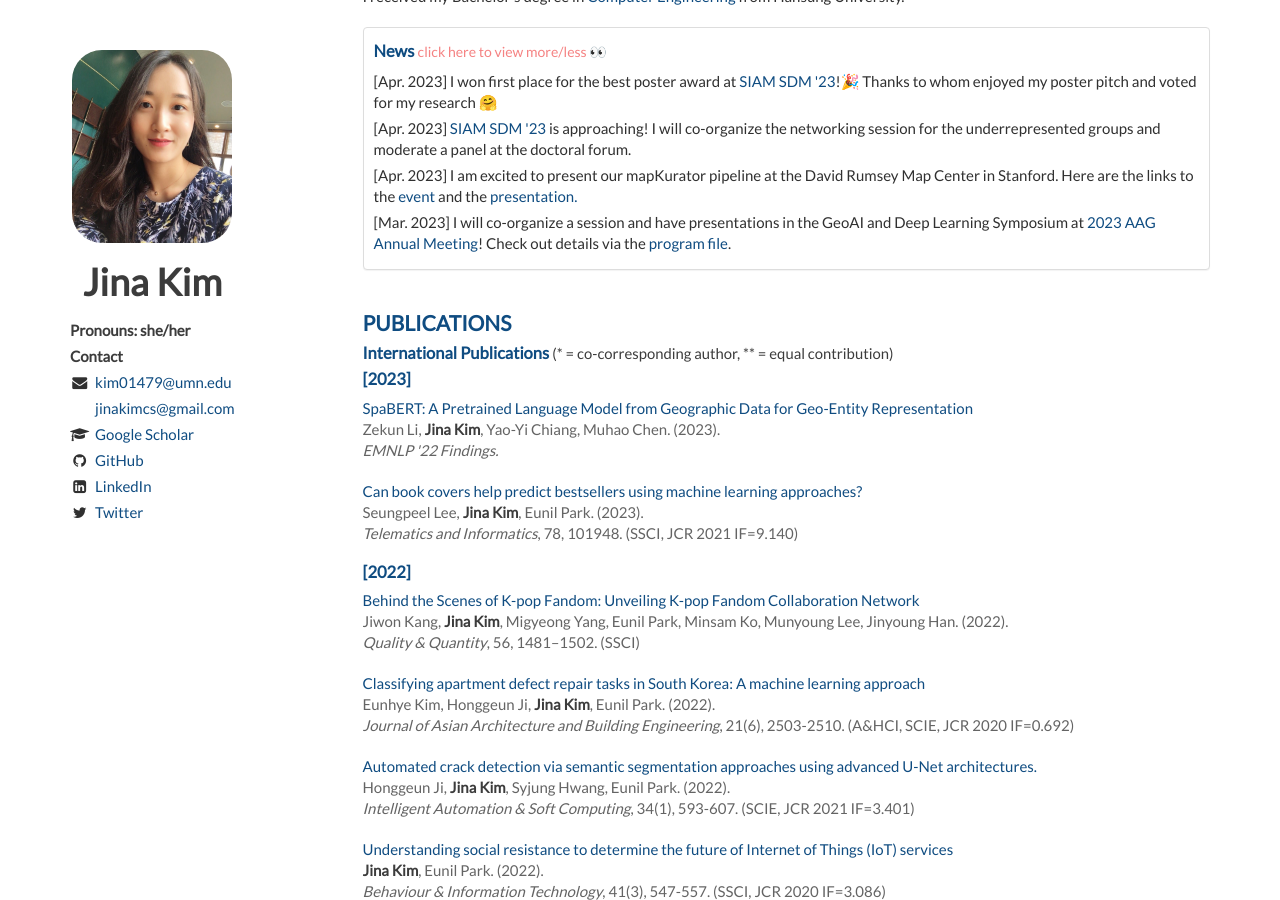
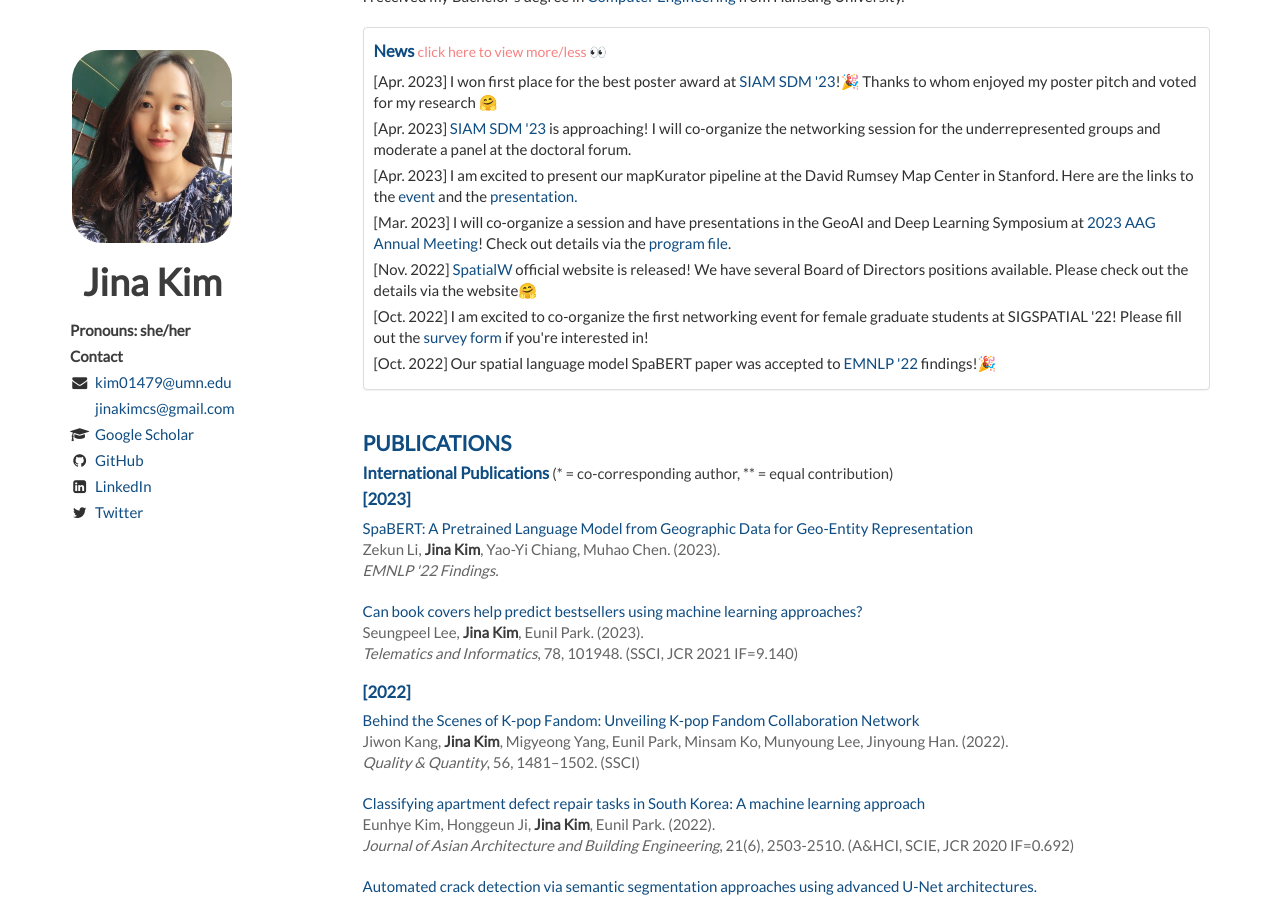
Before and after one commit to Jina-Kim/Jina-Kim.github.io, a Jekyll site: the page built from index.html, in a window 1280 px wide and 900 px high, scrolled down 352 px. Built offline with Jekyll 4.4.1, drawn with Linux system fonts in a browser that asks for light colours; nearby versions of some CDN libraries; the list of posts is cut into pages by our own code; some of the changed lines change nothing that is shown.

Commit message:
Update about.html

```diff
--- a/_includes/about.html
+++ b/_includes/about.html
@@ -24,10 +24,10 @@
             <li>[Apr. 2023] <a href="https://www.siam.org/conferences/cm/conference/sdm23">SIAM SDM '23</a> is approaching! I will co-organize the networking session for the underrepresented groups and moderate a panel at the doctoral forum.</li>
             <li>[Apr. 2023] I am excited to present our mapKurator pipeline at the David Rumsey Map Center in Stanford. Here are the links to the <a href="https://cesta.stanford.edu/events/machine-reading-maps-summit">event</a> and the <a href="https://youtu.be/yStLzf-mrtY">presentation.</a></li>
             <li>[Mar. 2023] I will co-organize a session and have presentations in the GeoAI and Deep Learning Symposium at <a href="https://www.aag.org/events/aag2023/">2023 AAG Annual Meeting</a>! Check out details via the <a href="https://www.aag.org/wp-content/uploads/2023/03/AAG-2023-PDF-program.pdf">program file</a>.</li>
-            <div class="collapse" id="collapseList" aria-expanded="false" style="height: 0px;">
-                <li>[Nov. 2022] <a href="http://spatialwomen.github.io/">SpatialW</a> official website is released! We have several Board of Directors positions available. Please check out the details via the website🤗</li>
-                <li>[Oct. 2022] I am excited to co-organize the first networking event for female graduate students at SIGSPATIAL '22! Please fill out the <a href="https://forms.gle/JicrFUYeUtaH7i3XA">survey form</a> if you're interested in!
-                <li>[Oct. 2022] Our spatial language model SpaBERT paper was accepted to <a href="https://2022.emnlp.org/">EMNLP '22</a> findings!🎉</li>
+            <li>[Nov. 2022] <a href="http://spatialwomen.github.io/">SpatialW</a> official website is released! We have several Board of Directors positions available. Please check out the details via the website🤗</li>
+            <li>[Oct. 2022] I am excited to co-organize the first networking event for female graduate students at SIGSPATIAL '22! Please fill out the <a href="https://forms.gle/JicrFUYeUtaH7i3XA">survey form</a> if you're interested in!
+            <li>[Oct. 2022] Our spatial language model SpaBERT paper was accepted to <a href="https://2022.emnlp.org/">EMNLP '22</a> findings!🎉</li>
+             <div class="collapse" id="collapseList" aria-expanded="false" style="height: 0px;">
                 <li>[Oct. 2022] I won the travel grant from <a href="https://sigspatial2022.sigspatial.org/">SIGSPATIAL '22</a>. I look forward to meeting you all in-person in Seattle in November!</li>
                 <li>[Sep. 2022] I presented our mapKurator pipeline and results of Sanborn fire insurance maps at the <a href="https://www.loc.gov/item/event-406138/machine-reading-maps-processing-text-from-maps-using-machine-learning/2022-09-01/">Library of Congress</a>.😀</li>
                 <li>[June 2022] I won the first place poster award at the <a href="https://www.ucgis.org/student-awards-2022">UCGIS Symposium '22</a>!🎉</li>
```
